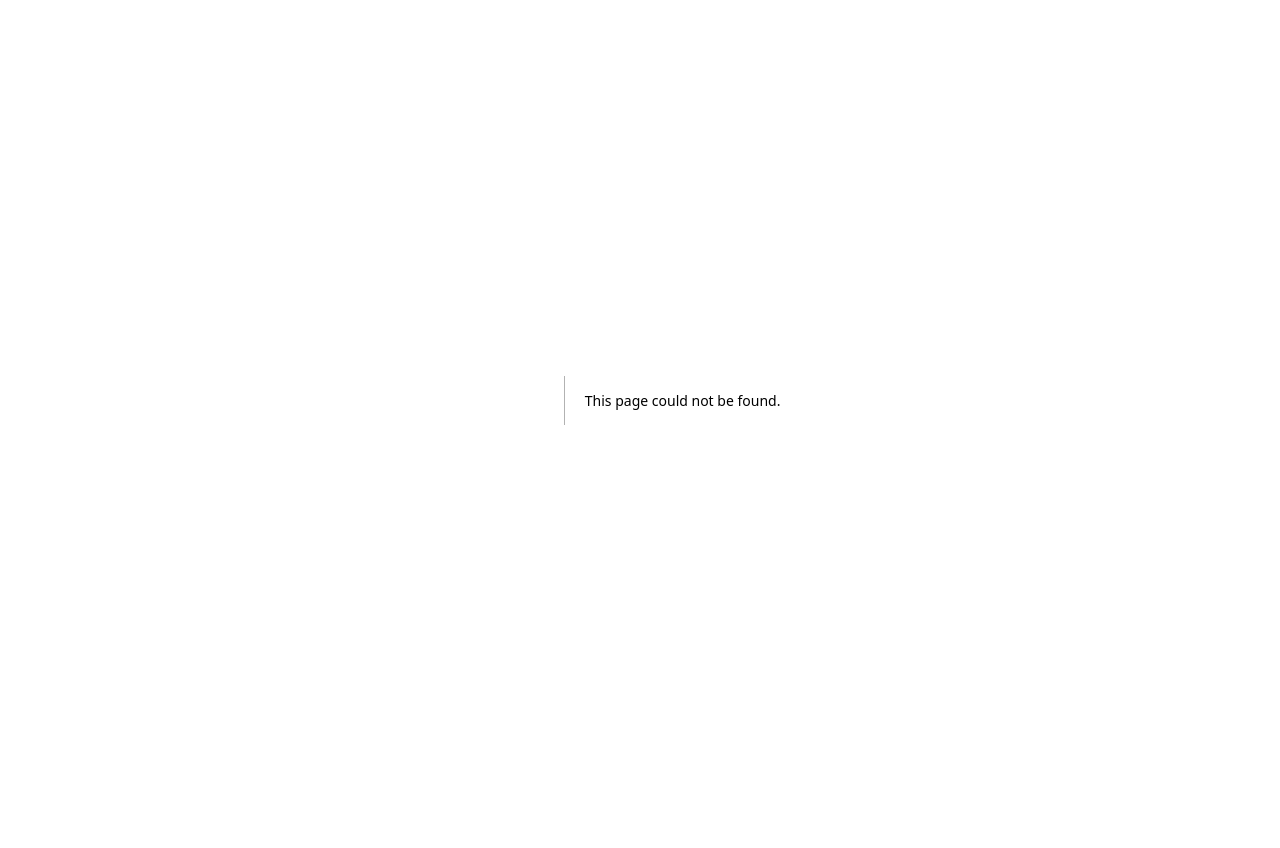
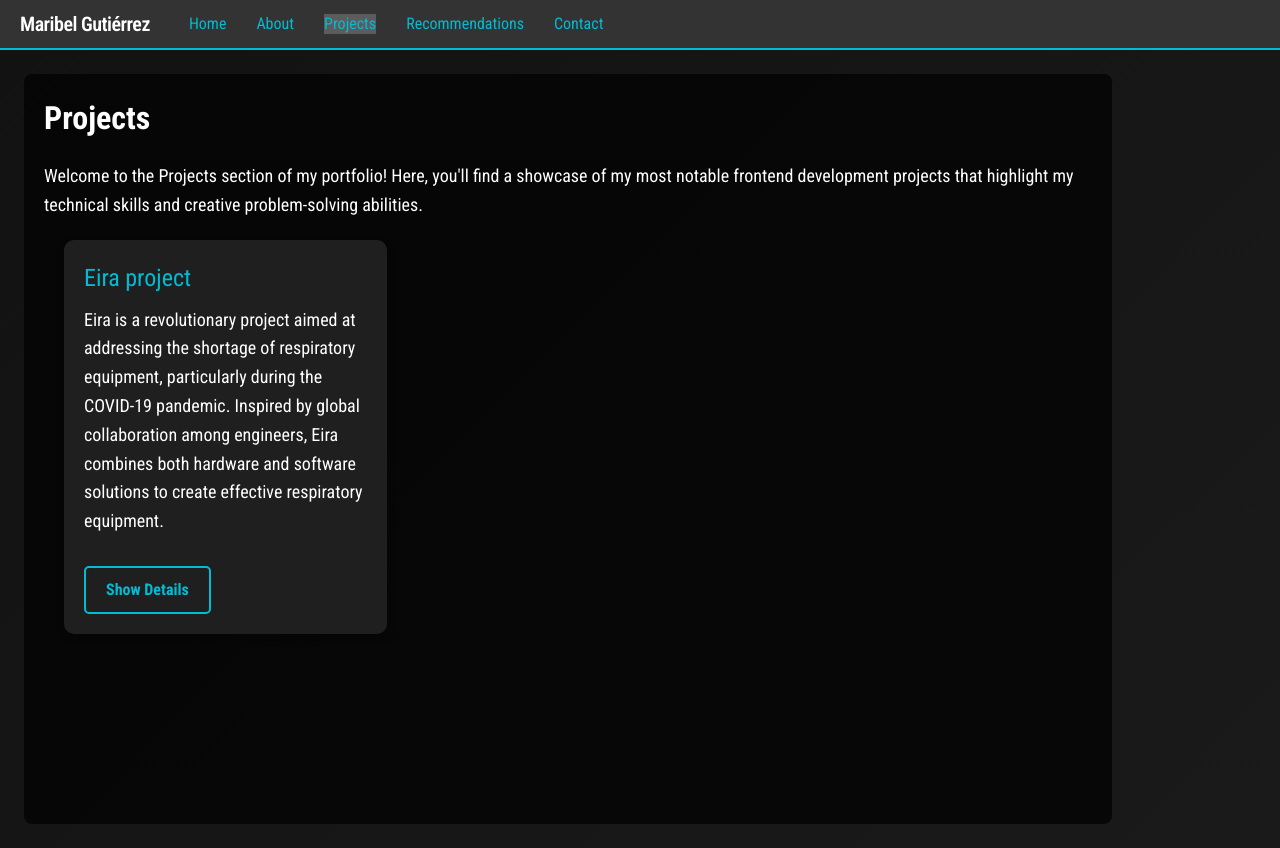
Before and after one commit to andrea-gutierrez/portfolio, a Next.js app: page /project in a window 1280 px wide. Before the commit this address had no page. Before the commit the page ends 800 px from the top, so only its background shows below. Built offline with nearby package versions, Linux system fonts and the light colour scheme.

Commit message:
feature: Project section added

```diff
--- /dev/null
+++ b/app/(profesional-session)/project/components/ProjectCard.module.css
@@ -0,0 +1,107 @@
+.project-card {
+    background-color: #1F1F1F;
+    border-radius: 10px;
+    box-shadow: 0 4px 8px rgba(0, 0, 0, 0.2);
+    padding: 20px;
+    transition: transform 0.3s ease, box-shadow 0.3s ease;
+    color: #FFFFFF;
+}
+
+.project-card:hover {
+    transform: translateY(-5px);
+    box-shadow: 0 6px 12px rgba(0, 0, 0, 0.3);
+}
+
+.project-title {
+    font-size: 1.5em;
+    margin-bottom: 10px;
+    color: #00BCD4;
+}
+
+.project-description {
+    font-size: 1em;
+    line-height: 1.6;
+    color: #DDDDDD;
+    margin-bottom: 15px;
+}
+
+.section-subtitle {
+    font-size: 1.2em;
+    color: #00BCD4;
+    margin-top: 20px;
+    margin-bottom: 10px;
+}
+
+.project-details {
+    margin-top: 15px;
+    background-color: #1A1A1A;
+    padding: 15px;
+    border-radius: 5px;
+    transition: all 0.3s ease-in-out;
+}
+
+.project-details ul {
+    list-style: disc;
+    margin-left: 20px;
+    color: #DDDDDD;
+    font-size: 0.9em;
+}
+
+.project-technologies .technology-list {
+    list-style: none;
+    padding: 0;
+    display: flex;
+    gap: 10px;
+    flex-wrap: wrap;
+}
+
+.project-media {
+    display: flex;
+    gap: 10px;
+    margin-top: 15px;
+}
+
+.project-media img {
+    width: 100px;
+    height: auto;
+    border-radius: 5px;
+    transition: transform 0.3s;
+}
+
+.project-media img:hover {
+    transform: scale(1.05);
+}
+
+.project-link {
+    display: inline-block;
+    margin-top: 10px;
+    color: #00BCD4;
+    text-decoration: none;
+    font-weight: bold;
+    transition: color 0.3s;
+}
+
+.project-link:hover {
+    color: #008C9E;
+}
+
+.show-project-button {
+    margin-top: 15px;
+    padding: 10px 20px;
+    border: 2px solid #00BCD4;
+    background-color: transparent;
+    color: #00BCD4;
+    cursor: pointer;
+    border-radius: 5px;
+    transition: background-color 0.3s, color 0.3s;
+    font-weight: bold;
+}
+
+.show-project-button:hover {
+    background-color: #00BCD4;
+    color: #000;
+}
+
+.project-media img:hover {
+    transform: scale(2.5);
+}
--- /dev/null
+++ b/app/(profesional-session)/project/components/ProjectCard.tsx
@@ -0,0 +1,79 @@
+"use client"
+
+import style from "./ProjectCard.module.css";
+import Image from "next/image";
+
+import {ProjectDetails} from "../interfaces/project.interface";
+import {useState} from "react";
+
+export default function ProjectCard({challenges, features, description, technologies, title, images}: ProjectDetails) {
+    const [isShowingDetails, setIsShowingDetails] = useState<boolean>(false);
+
+    function onShowDetails() {
+        setIsShowingDetails(!isShowingDetails);
+    }
+
+    return (
+        <>
+            <div className={style["project-card"]}>
+                <div className={style["project-content"]}>
+                    <h3 className={style["project-title"]}>{title}</h3>
+                    <p className={style["project-description"]}>
+                        {description}
+                    </p>
+                    <button className={style["show-project-button"]} onClick={() => onShowDetails()}>Show Details
+                    </button>
+                    <div className={`${style["project-details"]}`} style={{display: !isShowingDetails ? 'none' : 'block'}}>
+                        <div className="project-features">
+                            <h4 className={style["section-subtitle"]}>Features</h4>
+                            <ul>
+                                {
+                                    features.map(item => (
+                                        <li key={item}>{item}</li>
+                                    ))
+                                }
+                            </ul>
+                        </div>
+                        <div className="project-challenges">
+                            <h4 className={style["section-subtitle"]}>Challenges</h4>
+                            <ul>
+                                {
+                                    challenges.map(item => (
+                                        <li key={item}>{item}</li>
+                                    ))
+                                }
+                            </ul>
+                        </div>
+                        <div className="project-technologies">
+                            <h4 className={style["section-subtitle"]}>Technologies Used</h4>
+                            <ul className={style["technology-list"]}>
+                                {
+                                    technologies.map(item => (
+                                        <li key={item}>{item}</li>
+                                    ))
+                                }
+                            </ul>
+                        </div>
+                        <div className={style["project-media"]}>
+                            {
+                                images.map(item => (
+                                    <Image key={item.src} src={item.src}
+                                           alt={item.alt}
+                                           style={{objectFit: "cover"}} width={400} height={400}/>
+                                ))
+                            }
+                        </div>
+                        <div className="flex flex-row gap-3 justify-between">
+                            <a href="https://project-link.com" className={style["project-link"]} target="_blank">View
+                                Live
+                                Project</a>
+                            <a href="https://github.com/project-repo" className={style["project-link"]} target="_blank">View
+                                Code on
+                                GitHub</a>
+                        </div>
+                    </div>
+                </div>
+            </div>
+        </>
+    )
+}
--- /dev/null
+++ b/app/(profesional-session)/project/constants.ts
@@ -0,0 +1,35 @@
+import {ProjectDetails} from "./interfaces/project.interface";
+
+export const PROJECT_LIST: ProjectDetails[] = [
+    {
+        challenges: [
+            'Ensuring reliability with low-cost components',
+            'Achieving regulatory compliance'
+        ],
+        description: `Eira is a revolutionary project aimed at addressing the shortage of respiratory equipment,
+                        particularly during the COVID-19 pandemic. Inspired by global collaboration among engineers,
+                        Eira combines both hardware and software solutions to create effective respiratory equipment.`,
+        features: [
+            'Real-time monitoring',
+            'Remote access',
+            'Easy assembly with local materials'
+        ],
+        images: [
+            {
+                alt: 'Final Prototype',
+                src: '/images/projects/eira/prototype_final.jpg'
+            },
+            {
+                alt: 'Electronic Device',
+                src: '/images/projects/eira/electronic.jpeg',
+            }
+        ],
+        technologies: [
+            'Arduino',
+            'Flutter',
+            'Eagle (Autodesk)',
+            'Python'
+        ],
+        title: "Eira project"
+    }
+];
--- /dev/null
+++ b/app/(profesional-session)/project/interfaces/project.interface.ts
@@ -0,0 +1,11 @@
+export interface ProjectDetails {
+    challenges: string[];
+    description: string;
+    features: string[];
+    images: {
+        alt: string;
+        src: string;
+    }[];
+    technologies: string[];
+    title: string;
+}
--- /dev/null
+++ b/app/(profesional-session)/project/page.tsx
@@ -0,0 +1,23 @@
+import ProjectCard from "@/app/(profesional-session)/project/components/ProjectCard";
+
+import {PROJECT_LIST} from "@/app/(profesional-session)/project/constants";
+
+import style from './project.module.css';
+
+export default function ProjectPage() {
+    return (
+        <>
+            <h1>Projects</h1>
+            <p>Welcome to the Projects section of my portfolio! Here, you'll find a showcase of my most notable
+                frontend development projects that highlight my technical skills and creative problem-solving
+                abilities.</p>
+            <div className={style["projects-grid"]}>
+                {
+                    PROJECT_LIST.map(project => (
+                        <ProjectCard key={project.title} {...project} />
+                    ))
+                }
+            </div>
+        </>
+    )
+}
--- /dev/null
+++ b/app/(profesional-session)/project/project.module.css
@@ -0,0 +1,8 @@
+.projects-grid {
+    display: grid;
+    grid-template-columns: repeat(auto-fill, minmax(300px, 1fr));
+    gap: 20px;
+    padding: 20px;
+    max-width: 1200px;
+    margin: 0 auto;
+}
--- a/app/page.tsx
+++ b/app/page.tsx
@@ -24,7 +24,7 @@ export default function Home() {
                     <a href="/about" className="section-button flex flex-row items-center gap-2"><FontAwesomeIcon icon={faUser} width={15}
                                                                                                                   height={15}/> About Me</a>
 
-                    <a href="/projects" className="section-button flex flex-row items-center gap-2"><FontAwesomeIcon icon={faBriefcase} width={15}
+                    <a href="/project" className="section-button flex flex-row items-center gap-2"><FontAwesomeIcon icon={faBriefcase} width={15}
                                                                                                                      height={15}/> Projects</a>
 
                     <a href="/recommendations" className="section-button flex flex-row items-center gap-2"><FontAwesomeIcon icon={faThumbsUp} width={15}
--- a/components/navbar/Navbar.tsx
+++ b/components/navbar/Navbar.tsx
@@ -13,7 +13,7 @@ interface NavItems {
 const navItems: NavItems[] = [
     {path: '/', text: 'Home'},
     {path: '/about', text: 'About'},
-    {path: '/projects', text: 'Projects'},
+    {path: '/project', text: 'Projects'},
     {path: '/recommendation', text: 'Recommendations'},
     {path: '/contact', text: 'Contact'},
 ]
@@ -42,7 +42,7 @@ export const Navbar = () => {
             <div className={`${navbar && 'hidden'} w-full block flex-grow lg:flex lg:items-center lg:w-auto`}>
                 <div className="text-sm lg:flex-grow">
                     {
-                        navItems.map((navItem, i) => (
+                        navItems.map(navItem => (
                             <ActiveLink key={navItem.path} {...navItem} />
                         ))
                     }
```
Also changed, not shown: public/images/projects/eira/electronic.jpeg (added), 1 other file (tests, documents, lock files or other folders).
